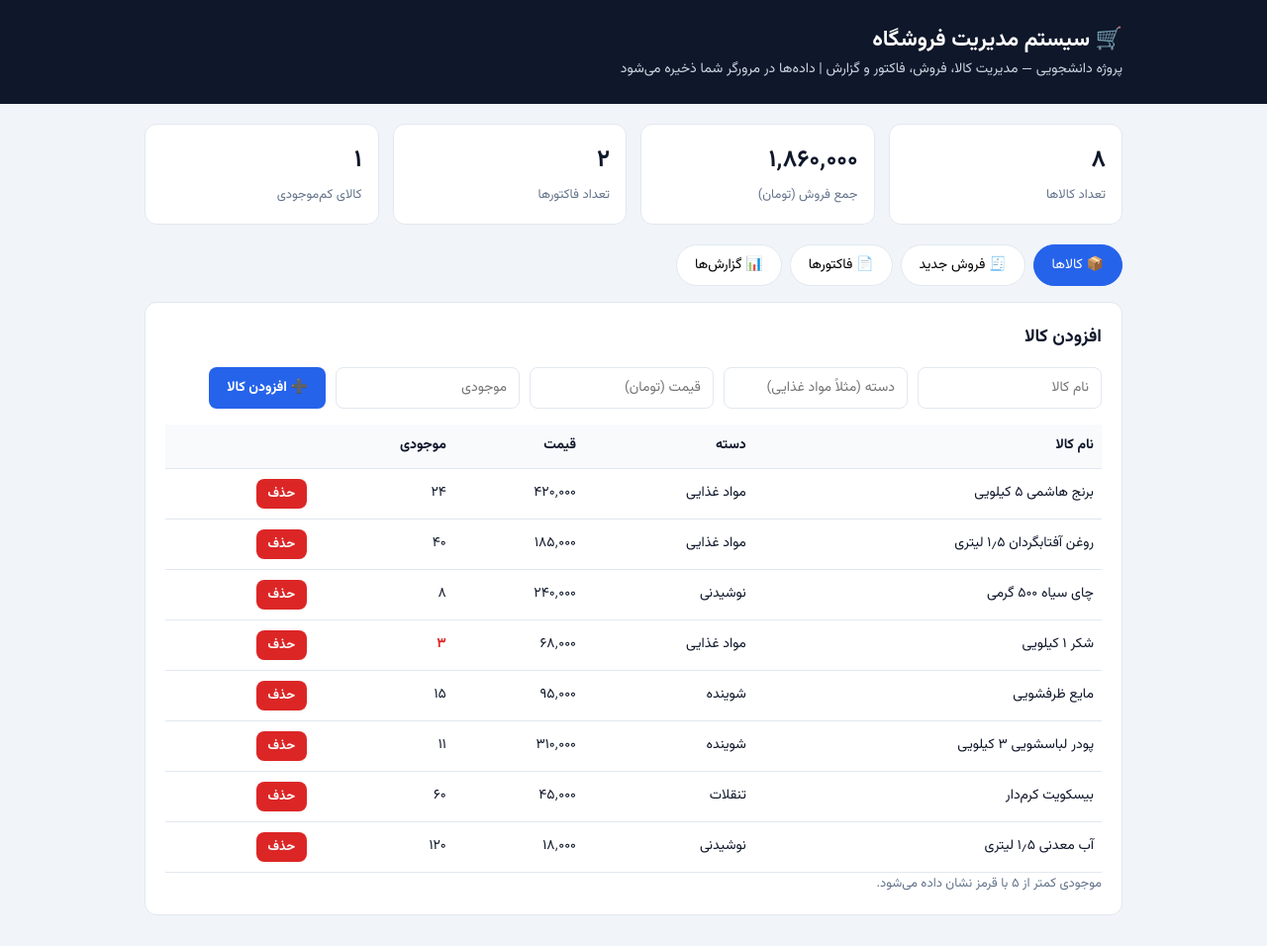
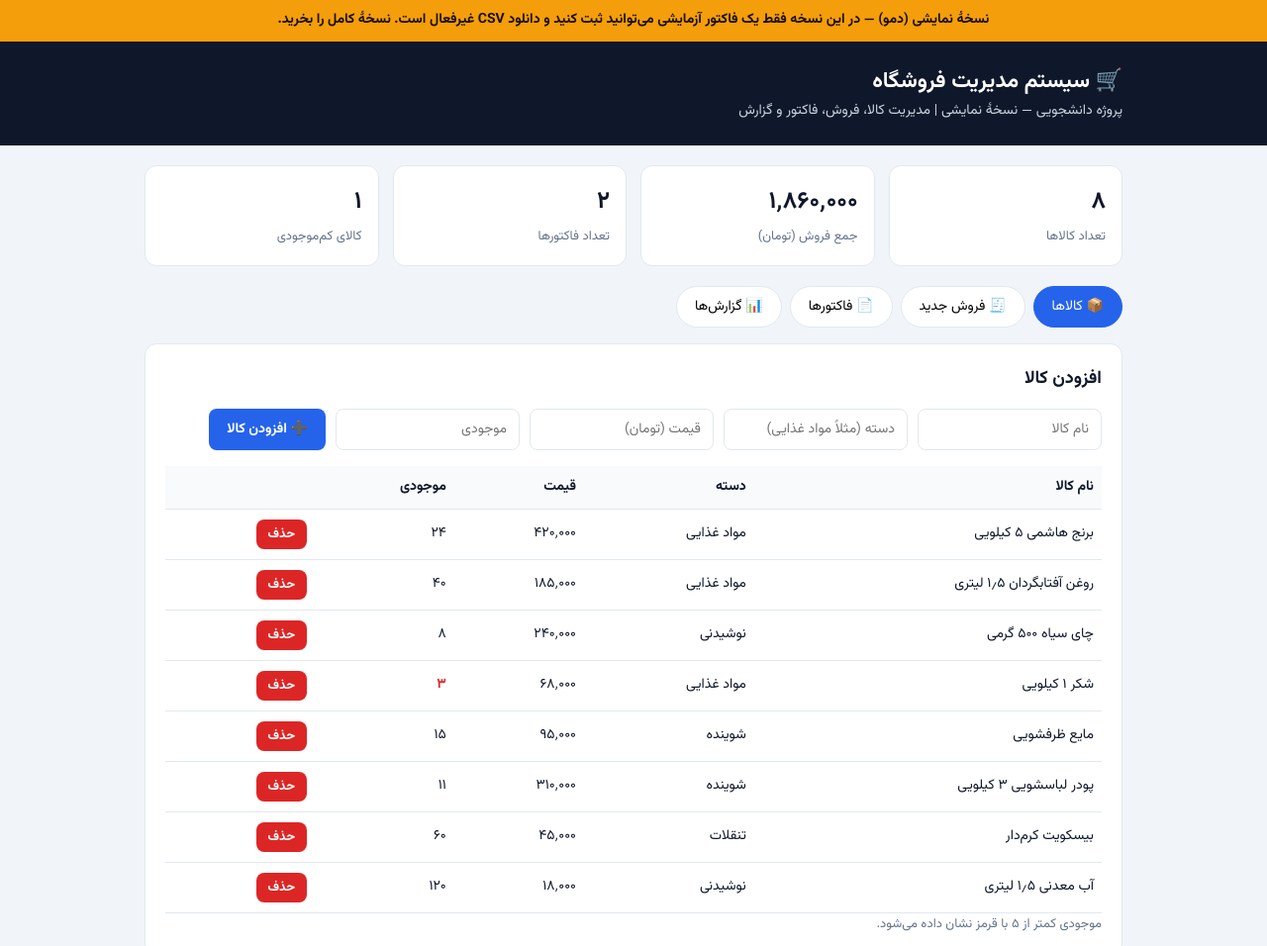
Before and after one commit to Vakilimehdi/student-shop-manager, a plain HTML site: page index.html in a window 1280 px wide. Shown: the top 956 px of the page at 99% size. Drawn offline with Linux system fonts and the light colour scheme.

Commit message:
Replace with demo version and add wallet payment flow

```diff
--- a/index.html
+++ b/index.html
@@ -45,6 +45,7 @@
   .invoice{border:2px solid var(--text); border-radius:var(--radius); padding:20px; margin-top:16px}
   .invoice h3{text-align:center; margin-bottom:6px}
   .actions{display:flex; gap:10px; flex-wrap:wrap; margin-top:14px}
+  .demo-banner{background:#f59e0b; color:#1a1005; text-align:center; padding:9px 16px; font-weight:700; font-size:14px}
   @media (max-width:700px){.stats{grid-template-columns:repeat(2,1fr)}}
   @media print{
     body *{visibility:hidden}
@@ -54,10 +55,11 @@
 </style>
 </head>
 <body>
+<div class="demo-banner">نسخهٔ نمایشی (دمو) — در این نسخه فقط یک فاکتور آزمایشی می‌توانید ثبت کنید و دانلود CSV غیرفعال است. نسخهٔ کامل را بخرید.</div>
 <header>
   <div class="wrap">
     <h1>🛒 سیستم مدیریت فروشگاه</h1>
-    <p>پروژه دانشجویی — مدیریت کالا، فروش، فاکتور و گزارش | داده‌ها در مرورگر شما ذخیره می‌شود</p>
+    <p>پروژه دانشجویی — نسخهٔ نمایشی | مدیریت کالا، فروش، فاکتور و گزارش</p>
   </div>
 </header>
 
@@ -232,6 +234,7 @@ document.getElementById('saleForm').addEventListener('submit', e => {
 });
 document.getElementById('checkoutBtn').addEventListener('click', () => {
   if(!cart.length){ alert('سبد خرید خالی است.'); return; }
+  if(db.invoices.length >= 3){ alert('نسخهٔ نمایشی: فقط یک فاکتور آزمایشی می‌توانید ثبت کنید. برای استفادهٔ نامحدود، نسخهٔ کامل را بخرید.'); return; }
   const customer = sCustomer.value.trim();
   if(!customer){ alert('نام مشتری را وارد کنید.'); return; }
   const total = cart.reduce((s,c)=>s+c.qty*c.price,0);
@@ -254,6 +257,7 @@ function showInvoice(id){
   document.getElementById('printArea').scrollIntoView({behavior:'smooth'});
 }
 document.getElementById('csvBtn').addEventListener('click', () => {
+  alert('دانلود CSV در نسخهٔ کامل فعال است. برای خرید، توضیحات ریپو را ببینید.'); return;
   const rows = [['invoice','date','customer','item','qty','unit_price','line_total']];
   db.invoices.forEach(inv => inv.items.forEach(it =>
     rows.push([inv.id, inv.date.slice(0,10), inv.customer, it.name, it.qty, it.price, it.qty*it.price])));
```
Also changed, not shown: 1 other file.
